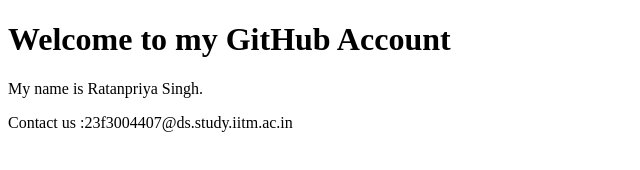
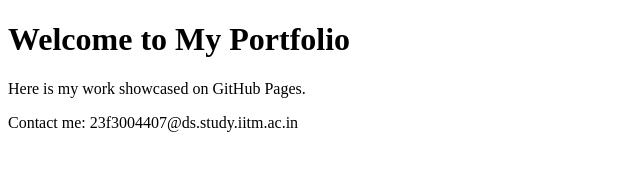
Before and after one commit to Ratanpriya-sys/GitHub-demo, a plain HTML site: page user.html in a window 1280 px wide. Shown: the whole page, without its empty margins (0-640 px from the left). Drawn offline with Linux system fonts and the light colour scheme.

Commit message:
some changes in html

```diff
--- a/user.html
+++ b/user.html
@@ -3,11 +3,11 @@
 <head>
     <meta charset="UTF-8">
     <meta name="viewport" content="width=device-width, initial-scale=1.0">
-    <title>Document</title>
+    <title>My Work Showcase</title>
 </head>
 <body>
-    <h1>Welcome to my GitHub Account</h1>
-    <p>My name is Ratanpriya Singh.</p>
-    <p>Contact us :<!--email_off-->23f3004407@ds.study.iitm.ac.in<!--/email_off--></p>
+    <h1>Welcome to My Portfolio</h1>
+    <p>Here is my work showcased on GitHub Pages.</p>
+    <p>Contact me: <!--email_off-->23f3004407@ds.study.iitm.ac.in<!--/email_off--></p>
 </body>
 </html>
```
